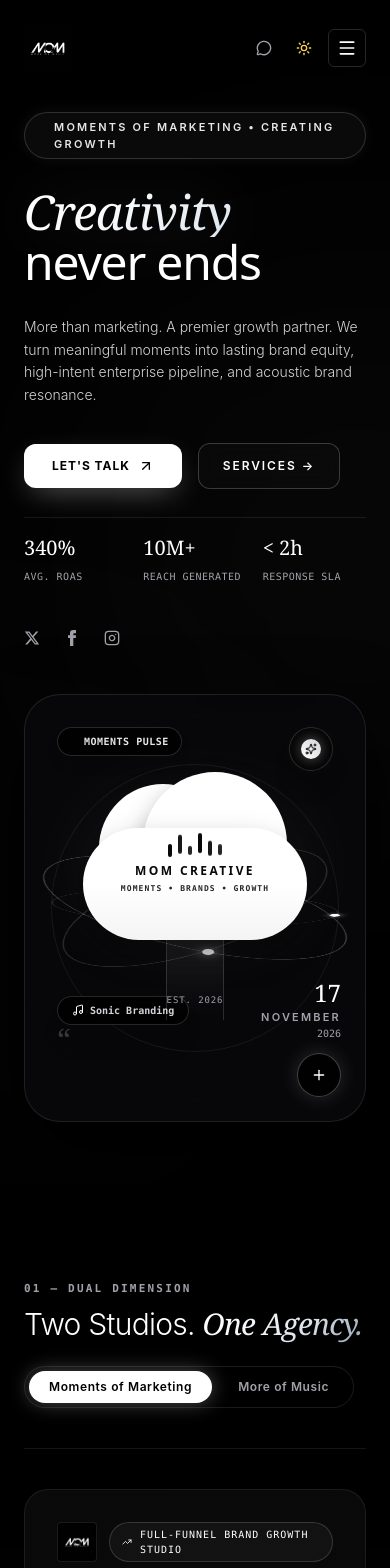
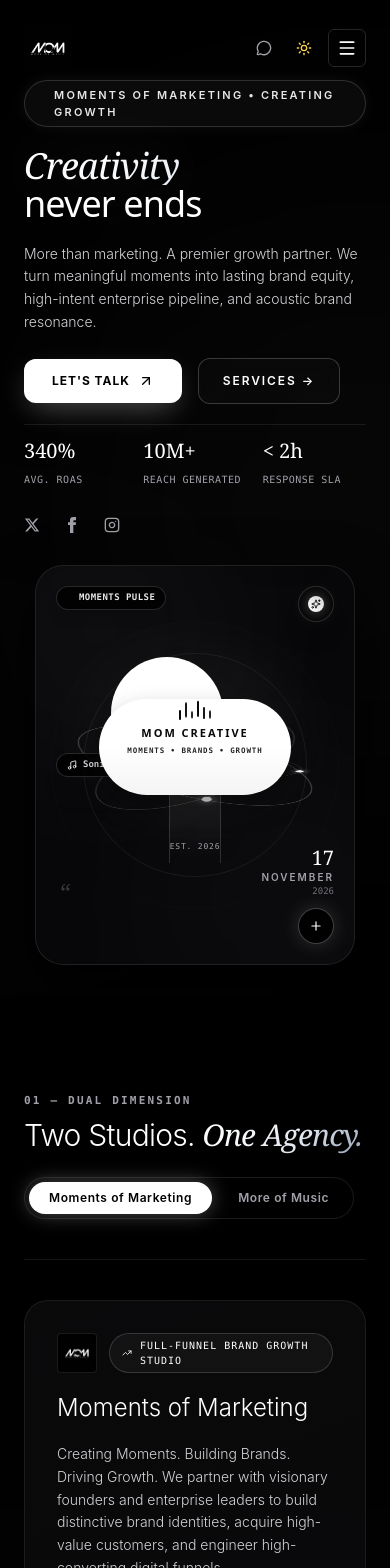
Before and after one commit to moreofmusic/mom, a Next.js app in the folder frontend/: page / in a window 390 px wide. Shown: the top 1568 px of the page. Built offline with nearby package versions, Linux system fonts and the light colour scheme.

Commit message:
fix(ui): resize MOM universe card and hero padding to prevent bottom clipping

```diff
--- a/frontend/src/components/Hero.tsx
+++ b/frontend/src/components/Hero.tsx
@@ -11,16 +11,16 @@ interface HeroProps {
 
 export default function Hero({ onOpenLeadModal }: HeroProps) {
   return (
-    <section id="home" className="relative min-h-[94vh] flex items-center pt-28 pb-16 overflow-hidden">
+    <section id="home" className="relative min-h-[85vh] lg:min-h-[88vh] flex items-center pt-20 pb-8 sm:pt-24 sm:pb-12 overflow-hidden">
       {/* Subtle Ambient Radial Lighting in Neutral Monochrome White */}
       <div className="absolute top-1/4 left-1/4 w-[520px] h-[520px] bg-white/[0.035] rounded-full blur-[140px] pointer-events-none" />
       <div className="absolute top-1/2 right-1/4 w-[580px] h-[580px] bg-white/[0.02] rounded-full blur-[150px] pointer-events-none" />
 
       <div className="max-w-7xl mx-auto px-6 sm:px-10 lg:px-14 w-full relative z-10">
-        <div className="grid grid-cols-1 lg:grid-cols-12 gap-12 lg:gap-8 items-center">
+        <div className="grid grid-cols-1 lg:grid-cols-12 gap-8 lg:gap-8 items-center">
 
           {/* Left Column: Big Airy Editorial Typography */}
-          <div className="lg:col-span-6 space-y-7">
+          <div className="lg:col-span-6 space-y-5 sm:space-y-6">
             {/* Tagline Pill in Clean White / Silver Accent */}
             <div className="inline-flex items-center gap-2.5 px-3.5 py-1.5 rounded-full border border-white/15 bg-white/[0.04] text-[11px] font-semibold tracking-widest2 uppercase text-white/90 shadow-[0_0_15px_rgba(255,255,255,0.06)]">
               <span className="w-1.5 h-1.5 rounded-full bg-white animate-ping" />
@@ -28,7 +28,7 @@ export default function Hero({ onOpenLeadModal }: HeroProps) {
             </div>
 
             {/* Headline with Platinum Silver to White Gradient */}
-            <h1 className="text-5xl sm:text-7xl lg:text-8xl font-normal tracking-tight leading-[1.05]">
+            <h1 className="text-4xl sm:text-6xl lg:text-7xl font-normal tracking-tight leading-[1.05]">
               <span className="block gradient-editorial-text font-serif italic drop-shadow-[0_0_35px_rgba(255,255,255,0.2)]">
                 Creativity
               </span>
@@ -43,7 +43,7 @@ export default function Hero({ onOpenLeadModal }: HeroProps) {
             </p>
 
             {/* Action Buttons: Primary Glow & Minimalist Outline */}
-            <div className="pt-2 flex flex-wrap items-center gap-4">
+            <div className="pt-1 flex flex-wrap items-center gap-4">
               <button
                 onClick={onOpenLeadModal}
                 className="px-7 py-3.5 rounded-xl btn-primary-glow text-xs font-bold uppercase tracking-wider flex items-center gap-2 cursor-pointer"
@@ -61,7 +61,7 @@ export default function Hero({ onOpenLeadModal }: HeroProps) {
             </div>
 
             {/* Live Agency Metrics Ticker Bar in Crisp Monochrome */}
-            <div className="pt-4 grid grid-cols-3 gap-4 border-t border-white/[0.08] max-w-lg">
+            <div className="pt-3 grid grid-cols-3 gap-4 border-t border-white/[0.08] max-w-lg">
               <div>
                 <span className="block text-xl sm:text-2xl font-serif font-light text-white">
                   340%
@@ -89,7 +89,7 @@ export default function Hero({ onOpenLeadModal }: HeroProps) {
             </div>
 
             {/* Social Icons at bottom left */}
-            <div className="pt-4 flex items-center gap-6 text-zinc-400">
+            <div className="pt-2 flex items-center gap-6 text-zinc-400">
               {/* Twitter/X */}
               <a
                 href="https://twitter.com"
--- a/frontend/src/components/MomVisualUniverse.tsx
+++ b/frontend/src/components/MomVisualUniverse.tsx
@@ -64,22 +64,22 @@ export default function MomVisualUniverse({ onOpenLeadModal }: MomVisualUniverse
       ref={cardRef}
       onMouseMove={handleMouseMove}
       onMouseLeave={handleMouseLeave}
-      className="relative w-full max-w-md sm:max-w-lg aspect-[4/5] rounded-[36px] p-7 sm:p-9 border border-white/10 bg-[#070709] overflow-hidden select-none transition-transform duration-300 ease-out shadow-[0_35px_80px_rgba(0,0,0,0.95)] group"
+      className="relative w-full max-w-[320px] sm:max-w-[360px] lg:max-w-[390px] aspect-[4/5] rounded-[28px] sm:rounded-[32px] p-5 sm:p-6 border border-white/10 bg-[#070709] overflow-hidden select-none transition-transform duration-300 ease-out shadow-[0_25px_60px_rgba(0,0,0,0.95)] group"
       style={{
         transform: `perspective(1000px) rotateY(${mousePos.x * 0.65}deg) rotateX(${-mousePos.y * 0.65}deg)`,
       }}
     >
       {/* Background Subtle Monochrome Ambient Glow */}
       <div
-        className="absolute -top-24 -left-24 w-88 h-88 rounded-full blur-[110px] pointer-events-none bg-white/[0.04] transition-all duration-700"
+        className="absolute -top-20 -left-20 w-72 h-72 rounded-full blur-[90px] pointer-events-none bg-white/[0.04] transition-all duration-700"
       />
       <div
-        className="absolute -bottom-24 -right-24 w-88 h-88 rounded-full blur-[120px] pointer-events-none bg-white/[0.03] transition-all duration-700"
+        className="absolute -bottom-20 -right-20 w-72 h-72 rounded-full blur-[100px] pointer-events-none bg-white/[0.03] transition-all duration-700"
       />
 
       {/* Floating Accent Token: Top-Left Status Pill */}
       <div
-        className="absolute top-8 left-8 flex items-center gap-2 px-3 py-1.5 rounded-full border border-white/15 bg-black/80 backdrop-blur-md text-[10px] tracking-wider font-mono text-white/90 z-20 shadow-lg"
+        className="absolute top-5 sm:top-6 left-5 sm:left-6 flex items-center gap-1.5 px-2.5 py-1 sm:px-3 sm:py-1.5 rounded-full border border-white/15 bg-black/80 backdrop-blur-md text-[9px] sm:text-[10px] tracking-wider font-mono text-white/90 z-20 shadow-lg"
         style={{ transform: `translate3d(${mousePos.x * 0.4}px, ${mousePos.y * 0.4}px, 0)` }}
       >
         <span className="w-1.5 h-1.5 rounded-full bg-white animate-ping" />
@@ -89,16 +89,16 @@ export default function MomVisualUniverse({ onOpenLeadModal }: MomVisualUniverse
       {/* Floating Interactive Sound / Universe Orb in Monochrome White */}
       <button
         onClick={handleToggleMode}
-        className={`absolute top-8 right-8 w-11 h-11 rounded-full border border-white/15 bg-black/80 backdrop-blur-md flex items-center justify-center text-white hover:scale-110 hover:border-white/40 transition-all z-20 shadow-xl cursor-pointer ${
+        className={`absolute top-5 sm:top-6 right-5 sm:right-6 w-9 h-9 sm:w-10 sm:h-10 rounded-full border border-white/15 bg-black/80 backdrop-blur-md flex items-center justify-center text-white hover:scale-110 hover:border-white/40 transition-all z-20 shadow-xl cursor-pointer ${
           isAudioActive ? 'ring-4 ring-white/20' : ''
         }`}
         title="Toggle between Moments of Marketing & More of Music"
       >
-        <div className="relative w-5 h-5 rounded-full bg-gradient-to-tr from-white to-zinc-300 flex items-center justify-center shadow-[0_0_15px_rgba(255,255,255,0.4)]">
+        <div className="relative w-4 h-4 sm:w-5 sm:h-5 rounded-full bg-gradient-to-tr from-white to-zinc-300 flex items-center justify-center shadow-[0_0_15px_rgba(255,255,255,0.4)]">
           {mode === 'marketing' ? (
-            <Sparkles className="w-3 h-3 text-black" />
+            <Sparkles className="w-2.5 h-2.5 sm:w-3 sm:h-3 text-black" />
           ) : (
-            <Volume2 className="w-3 h-3 text-black animate-pulse" />
+            <Volume2 className="w-2.5 h-2.5 sm:w-3 sm:h-3 text-black animate-pulse" />
           )}
         </div>
       </button>
@@ -107,66 +107,66 @@ export default function MomVisualUniverse({ onOpenLeadModal }: MomVisualUniverse
       <div className="absolute inset-0 flex items-center justify-center pointer-events-none">
 
         {/* Pulsating Sonic Resonance Waves in Crisp White */}
-        <div className={`absolute w-52 h-52 rounded-full border border-white/20 animate-ping opacity-25 ${isAudioActive ? 'border-white scale-125' : ''}`} />
+        <div className={`absolute w-40 h-40 rounded-full border border-white/20 animate-ping opacity-25 ${isAudioActive ? 'border-white scale-125' : ''}`} />
         <div
-          className="absolute w-72 h-72 rounded-full border border-white/10 animate-pulse"
+          className="absolute w-56 h-56 rounded-full border border-white/10 animate-pulse"
           style={{ animationDuration: '4s' }}
         />
         <div
-          className="absolute w-96 h-96 rounded-full border border-white/[0.04] opacity-35 animate-pulse"
+          className="absolute w-72 h-72 rounded-full border border-white/[0.04] opacity-35 animate-pulse"
           style={{ animationDuration: '6s' }}
         />
 
         {/* 3D Gyroscope Orbital Ellipses in Platinum White Wireframe */}
         {/* Orbit Ring 1 (Delicate White) */}
         <div
-          className="absolute w-[350px] sm:w-[440px] h-[175px] sm:h-[220px] rounded-[50%] border border-white/30 pointer-events-none"
+          className="absolute w-[270px] sm:w-[320px] h-[135px] sm:h-[160px] rounded-[50%] border border-white/30 pointer-events-none"
           style={{
             transform: `rotateX(65deg) rotateZ(35deg) translate3d(${mousePos.x * 0.8}px, ${mousePos.y * 0.8}px, 0)`,
             animation: 'spin 22s linear infinite',
           }}
         >
           {/* Orbiting Celestial Planet with Pure White Glow */}
-          <div className="absolute -top-1.5 left-1/2 w-4 h-4 rounded-full bg-white shadow-[0_0_20px_rgba(255,255,255,0.8)]" />
+          <div className="absolute -top-1.5 left-1/2 w-3.5 h-3.5 rounded-full bg-white shadow-[0_0_15px_rgba(255,255,255,0.8)]" />
         </div>
 
         {/* Orbit Ring 2 (Silver / Platinum) */}
         <div
-          className="absolute w-[320px] sm:w-[400px] h-[155px] sm:h-[195px] rounded-[50%] border border-white/20 pointer-events-none"
+          className="absolute w-[240px] sm:w-[285px] h-[120px] sm:h-[142px] rounded-[50%] border border-white/20 pointer-events-none"
           style={{
             transform: `rotateX(60deg) rotateZ(-40deg) translate3d(${-mousePos.x * 0.6}px, ${-mousePos.y * 0.6}px, 0)`,
             animation: 'spin 28s linear infinite reverse',
           }}
         >
           {/* Orbiting Idea Sparkle */}
-          <div className="absolute -bottom-1.5 left-1/3 w-3 h-3 rounded-full bg-zinc-200 shadow-[0_0_15px_rgba(255,255,255,0.6)]" />
+          <div className="absolute -bottom-1.5 left-1/3 w-2.5 h-2.5 rounded-full bg-zinc-200 shadow-[0_0_12px_rgba(255,255,255,0.6)]" />
         </div>
 
         {/* Orbit Ring 3 (Outer Subtle Ring) */}
         <div
-          className="absolute w-[290px] sm:w-[360px] h-[135px] sm:h-[165px] rounded-[50%] border border-white/15 pointer-events-none"
+          className="absolute w-[215px] sm:w-[255px] h-[105px] sm:h-[125px] rounded-[50%] border border-white/15 pointer-events-none"
           style={{
             transform: `rotateX(75deg) rotateZ(10deg) translate3d(${mousePos.x * 0.4}px, ${mousePos.y * 0.4}px, 0)`,
             animation: 'spin 34s linear infinite',
           }}
         >
-          <div className="absolute top-1/2 -right-1 w-2.5 h-2.5 rounded-full bg-white shadow-[0_0_10px_rgba(255,255,255,0.7)]" />
+          <div className="absolute top-1/2 -right-1 w-2 h-2 rounded-full bg-white shadow-[0_0_10px_rgba(255,255,255,0.7)]" />
         </div>
 
         {/* Floating Creative Badges */}
         <div
-          className="absolute -top-12 sm:-top-16 right-14 px-3.5 py-1.5 rounded-full border border-white/15 bg-black/85 backdrop-blur-md flex items-center gap-1.5 text-[10px] font-mono text-zinc-300 shadow-xl"
+          className="absolute -top-10 sm:-top-12 right-8 sm:right-10 px-2.5 sm:px-3 py-1 rounded-full border border-white/15 bg-black/85 backdrop-blur-md flex items-center gap-1.5 text-[9px] font-mono text-zinc-300 shadow-xl"
           style={{ animation: 'float 5s ease-in-out infinite' }}
         >
-          <TrendingUp className="w-3 h-3 text-white" />
+          <TrendingUp className="w-2.5 h-2.5 sm:w-3 sm:h-3 text-white" />
           <span className="font-semibold">+340% ROAS</span>
         </div>
 
         <div
-          className="absolute bottom-24 left-8 px-3.5 py-1.5 rounded-full border border-white/15 bg-black/85 backdrop-blur-md flex items-center gap-1.5 text-[10px] font-mono text-zinc-300 shadow-xl"
+          className="absolute bottom-18 sm:bottom-20 left-5 sm:left-6 px-2.5 sm:px-3 py-1 rounded-full border border-white/15 bg-black/85 backdrop-blur-md flex items-center gap-1.5 text-[9px] font-mono text-zinc-300 shadow-xl"
           style={{ animation: 'float 6s ease-in-out infinite', animationDelay: '1.5s' }}
         >
-          <Music className="w-3 h-3 text-white" />
+          <Music className="w-2.5 h-2.5 sm:w-3 sm:h-3 text-white" />
           <span className="font-semibold">Sonic Branding</span>
         </div>
 
@@ -178,33 +178,33 @@ export default function MomVisualUniverse({ onOpenLeadModal }: MomVisualUniverse
           }}
         >
           {/* Cloud Structure with Soft Ambient Glow (Elevated z-index above arch) */}
-          <div className="relative z-20 w-56 sm:w-64 h-36 sm:h-40 flex items-center justify-center">
+          <div className="relative z-20 w-48 sm:w-54 h-32 sm:h-36 flex items-center justify-center">
 
             {/* Luminous Inner Glow */}
             <div className="absolute inset-0 bg-white/[0.12] rounded-full blur-2xl animate-pulse" />
 
             {/* Cloud Puffs (Generous rounded solid cloud puffs) */}
-            <div className="absolute -top-3 left-4 w-32 h-32 bg-gradient-to-b from-white via-white to-zinc-100 rounded-full shadow-[0_10px_25px_rgba(0,0,0,0.3)]" />
-            <div className="absolute -top-6 right-5 w-36 h-36 bg-gradient-to-b from-white via-white to-zinc-100 rounded-full shadow-[0_10px_25px_rgba(0,0,0,0.3)]" />
-            <div className="absolute bottom-0 inset-x-0 h-28 bg-gradient-to-b from-white via-white to-zinc-100 rounded-full shadow-[0_15px_30px_rgba(0,0,0,0.35)]" />
+            <div className="absolute -top-2.5 left-3 sm:left-4 w-28 sm:w-30 h-28 sm:h-30 bg-gradient-to-b from-white via-white to-zinc-100 rounded-full shadow-[0_8px_20px_rgba(0,0,0,0.3)]" />
+            <div className="absolute -top-5 right-3 sm:right-4 w-30 sm:w-33 h-30 sm:h-33 bg-gradient-to-b from-white via-white to-zinc-100 rounded-full shadow-[0_8px_20px_rgba(0,0,0,0.3)]" />
+            <div className="absolute bottom-0 inset-x-0 h-24 sm:h-26 bg-gradient-to-b from-white via-white to-zinc-100 rounded-full shadow-[0_12px_25px_rgba(0,0,0,0.35)]" />
 
             {/* Content inside cloud: Lifted safely into the center with ample padding */}
-            <div className="relative z-30 flex flex-col items-center text-center space-y-1 px-4 pt-1 pb-2">
+            <div className="relative z-30 flex flex-col items-center text-center space-y-1 px-3 pt-1 pb-1.5">
 
               {/* Animated Equalizer Waveform Bars in Solid Jet Black */}
-              <div className="flex items-end gap-1.5 h-5 mb-0.5">
-                <span className="w-1 bg-[#09090B] rounded-full animate-bounce" style={{ height: '65%', animationDuration: '0.8s' }} />
-                <span className="w-1 bg-[#18181B] rounded-full animate-bounce" style={{ height: '95%', animationDuration: '0.6s' }} />
-                <span className="w-1 bg-[#27272A] rounded-full animate-bounce" style={{ height: '45%', animationDuration: '1.1s' }} />
-                <span className="w-1 bg-[#09090B] rounded-full animate-bounce" style={{ height: '100%', animationDuration: '0.7s' }} />
-                <span className="w-1 bg-[#18181B] rounded-full animate-bounce" style={{ height: '75%', animationDuration: '0.9s' }} />
-                <span className="w-1 bg-[#27272A] rounded-full animate-bounce" style={{ height: '55%', animationDuration: '1.2s' }} />
+              <div className="flex items-end gap-1 sm:gap-1.5 h-4 sm:h-5 mb-0.5">
+                <span className="w-0.5 sm:w-1 bg-[#09090B] rounded-full animate-bounce" style={{ height: '65%', animationDuration: '0.8s' }} />
+                <span className="w-0.5 sm:w-1 bg-[#18181B] rounded-full animate-bounce" style={{ height: '95%', animationDuration: '0.6s' }} />
+                <span className="w-0.5 sm:w-1 bg-[#27272A] rounded-full animate-bounce" style={{ height: '45%', animationDuration: '1.1s' }} />
+                <span className="w-0.5 sm:w-1 bg-[#09090B] rounded-full animate-bounce" style={{ height: '100%', animationDuration: '0.7s' }} />
+                <span className="w-0.5 sm:w-1 bg-[#18181B] rounded-full animate-bounce" style={{ height: '75%', animationDuration: '0.9s' }} />
+                <span className="w-0.5 sm:w-1 bg-[#27272A] rounded-full animate-bounce" style={{ height: '55%', animationDuration: '1.2s' }} />
               </div>
 
               {/* Brand Typography: Jet Black, High-Contrast & Crisp */}
               <span
                 style={{ color: '#09090B' }}
-                className="text-xs sm:text-[13px] font-black tracking-[0.2em] uppercase block font-sans select-none leading-tight"
+                className="text-[11px] sm:text-xs font-black tracking-[0.18em] uppercase block font-sans select-none leading-tight"
               >
                 {mode === 'marketing' ? 'MOM CREATIVE' : 'MORE OF MUSIC'}
               </span>
@@ -212,7 +212,7 @@ export default function MomVisualUniverse({ onOpenLeadModal }: MomVisualUniverse
               {/* Subtitle: High-Contrast Charcoal with Safe Width */}
               <span
                 style={{ color: '#27272A' }}
-                className="text-[8px] sm:text-[8.5px] font-mono tracking-[0.14em] uppercase font-bold block select-none leading-tight pt-0.5"
+                className="text-[7.5px] sm:text-[8px] font-mono tracking-[0.12em] uppercase font-bold block select-none leading-tight pt-0.5"
               >
                 Moments &bull; Brands &bull; Growth
               </span>
@@ -220,8 +220,8 @@ export default function MomVisualUniverse({ onOpenLeadModal }: MomVisualUniverse
           </div>
 
           {/* Elegant Arch Base with EST. 2026 (Safely layered BEHIND the cloud with z-0) */}
-          <div className="relative z-0 w-26 sm:w-30 h-28 sm:h-32 bg-gradient-to-b from-white/10 via-white/5 to-transparent rounded-t-full -mt-8 border border-white/15 border-b-0 flex flex-col items-center justify-end pb-3">
-            <span className="text-[9px] font-mono tracking-widest uppercase text-zinc-400">
+          <div className="relative z-0 w-22 sm:w-26 h-24 sm:h-28 bg-gradient-to-b from-white/10 via-white/5 to-transparent rounded-t-full -mt-7 border border-white/15 border-b-0 flex flex-col items-center justify-end pb-2.5">
+            <span className="text-[8px] sm:text-[8.5px] font-mono tracking-widest uppercase text-zinc-400">
               EST. 2026
             </span>
           </div>
@@ -230,19 +230,19 @@ export default function MomVisualUniverse({ onOpenLeadModal }: MomVisualUniverse
       </div>
 
       {/* Bottom Quote Mark in Soft White */}
-      <div className="absolute bottom-16 left-8 text-3xl font-serif text-white/20 pointer-events-none select-none">
+      <div className="absolute bottom-14 left-6 text-2xl font-serif text-white/20 pointer-events-none select-none">
         &ldquo;
       </div>
 
       {/* Bottom-Right Date & Interactive Plus Button */}
-      <div className="absolute right-6 sm:right-8 bottom-6 sm:bottom-8 flex flex-col items-end text-right z-30">
-        <span className="text-2xl sm:text-3xl font-serif font-light text-white">
+      <div className="absolute right-5 sm:right-6 bottom-5 sm:bottom-6 flex flex-col items-end text-right z-30">
+        <span className="text-xl sm:text-2xl font-serif font-light text-white leading-none">
           17
         </span>
-        <span className="text-[11px] tracking-widest2 uppercase text-zinc-400 font-semibold">
+        <span className="text-[10px] sm:text-[11px] tracking-widest2 uppercase text-zinc-400 font-semibold mt-0.5">
           November
         </span>
-        <span className="text-[10px] font-mono text-zinc-400">
+        <span className="text-[9px] font-mono text-zinc-500">
           2026
         </span>
 
@@ -252,11 +252,11 @@ export default function MomVisualUniverse({ onOpenLeadModal }: MomVisualUniverse
             playSonicChime('music');
             onOpenLeadModal();
           }}
-          className="mt-3 w-11 h-11 rounded-full border border-white/25 bg-black/85 hover:bg-white hover:text-black flex items-center justify-center text-white transition-all shadow-[0_0_20px_rgba(255,255,255,0.15)] hover:shadow-[0_0_30px_rgba(255,255,255,0.4)] group cursor-pointer"
+          className="mt-2.5 w-9 h-9 sm:w-10 sm:h-10 rounded-full border border-white/25 bg-black/85 hover:bg-white hover:text-black flex items-center justify-center text-white transition-all shadow-[0_0_20px_rgba(255,255,255,0.15)] hover:shadow-[0_0_30px_rgba(255,255,255,0.4)] group cursor-pointer"
           aria-label="Book Growth Consultation"
           title="Open Growth Consultation"
         >
-          <Plus className="w-4 h-4 group-hover:rotate-90 transition-transform duration-300" />
+          <Plus className="w-3.5 h-3.5 group-hover:rotate-90 transition-transform duration-300" />
         </button>
       </div>
     </div>
```
